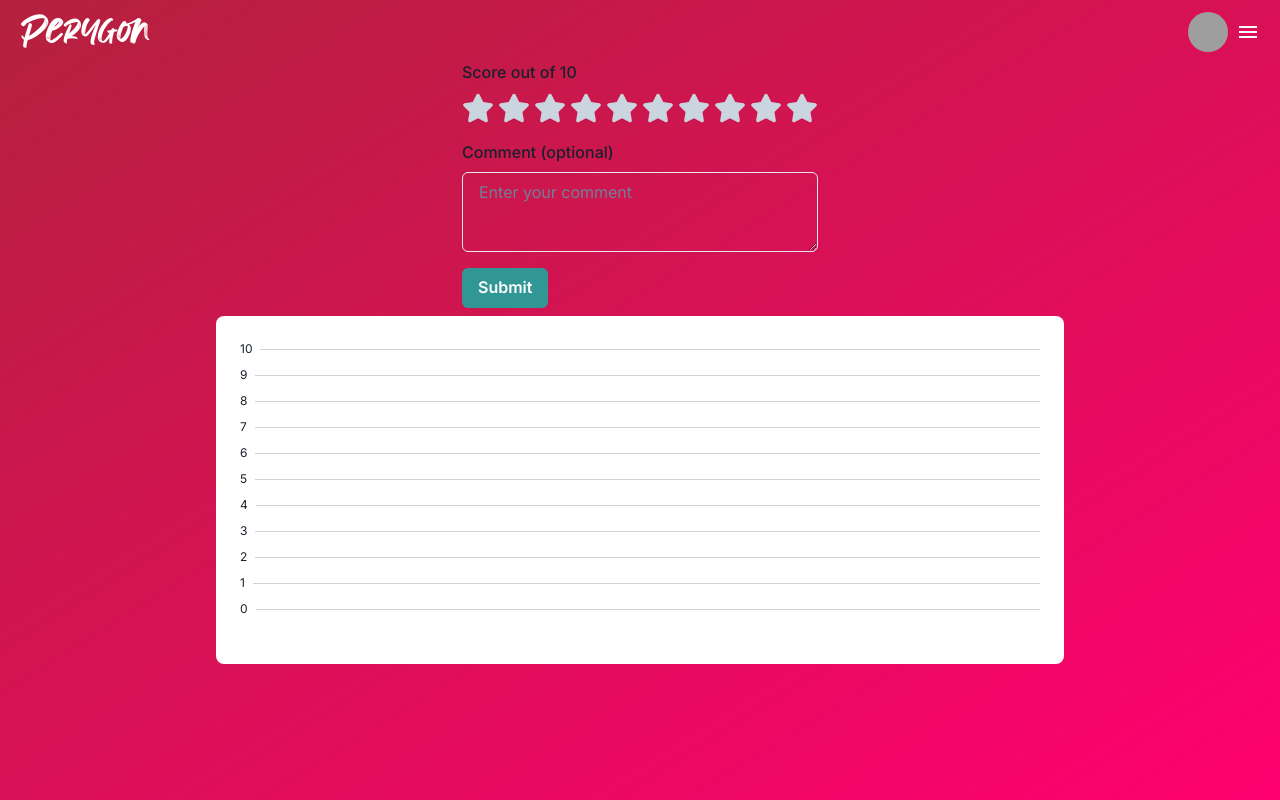
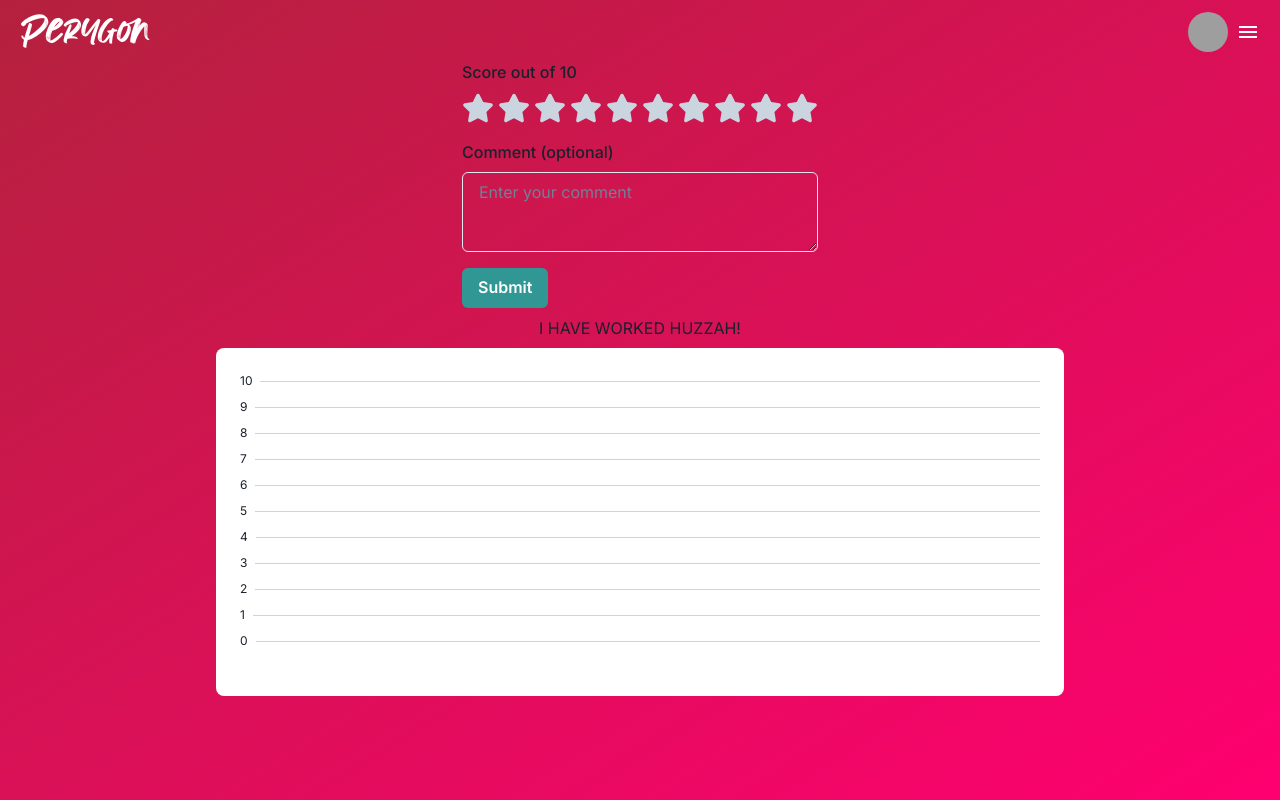
Before and after one commit to Black1151/perycodex, a Next.js app: page / in a window 1280 px wide. Built offline with nearby package versions, Linux system fonts and the light colour scheme; grey boxes are pictures that could not be loaded.

Commit message:
setting up pipeline

```diff
--- a/src/app/page.tsx
+++ b/src/app/page.tsx
@@ -1,6 +1,6 @@
 "use client";
 
-import { Heading, useTheme, VStack } from "@chakra-ui/react";
+import { Heading, useTheme, VStack, Text } from "@chakra-ui/react";
 import { ScoreForm } from "./ScoreForm";
 import { Header } from "./Header";
 import BarGraph from "@/components/graphs/BarGraph";
@@ -18,6 +18,7 @@ export default function Home() {
     >
       <Header />
       <ScoreForm />
+      <Text>I HAVE WORKED HUZZAH!</Text>
       <BarGraph
         DataPoints={[
           { value: 9, title: "Leeds" },
```
